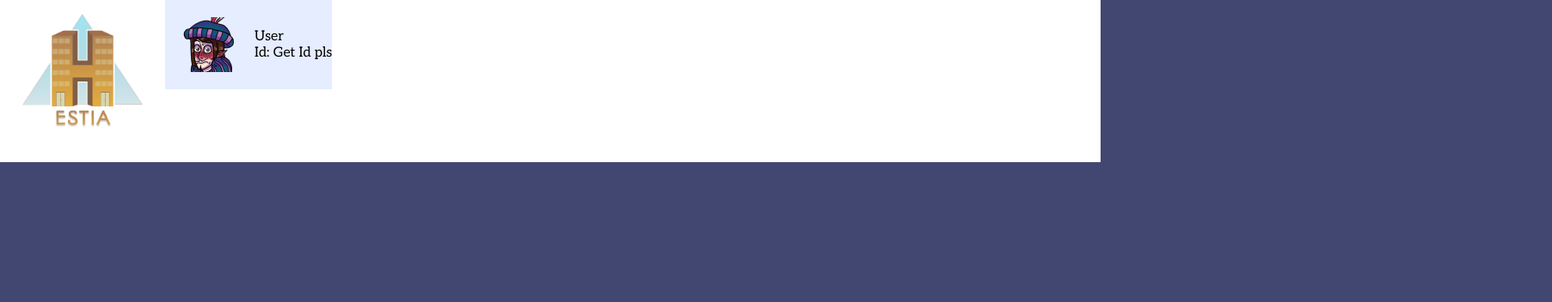
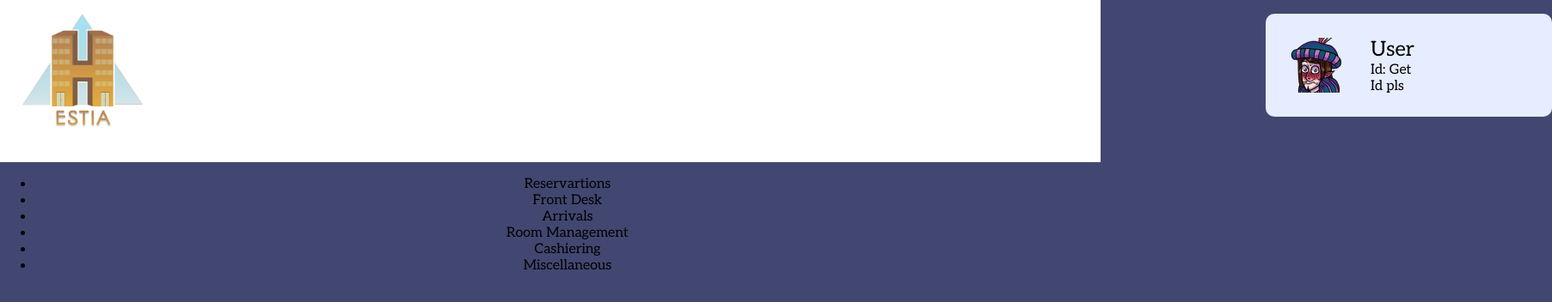
Before and after one commit to AAAlex-123/Hotel-Room-Management-System, a React (Create React App) app in the folder src/web/react-typescript-demo/: page /main in a window 1280 px wide. Shown: the top 352 px of the page at 86% size, 1805 px wide, since content can reach past the window. Built offline with nearby package versions, Linux system fonts and the light colour scheme.

Commit message:
Added sidebar and routes, still no sidebar UI

```diff
--- a/src/web/react-typescript-demo/src/App.tsx
+++ b/src/web/react-typescript-demo/src/App.tsx
@@ -3,6 +3,12 @@
 import Login from './Pages/Login';
 import { BrowserRouter as Router, Route, Routes } from 'react-router-dom';
 import MainScreen from './Pages/MainScreen';
+import Reservations from './Pages/Reservations';
+import FrontDesk from './Pages/FrontDesk';
+import Arrivals from './Pages/Arrivals';
+import RoomManagement from './Pages/RoomManagement';
+import Cashiering from './Pages/Cashiering';
+import Misc from './Pages/Misc';
 
 function App() {
   return (
@@ -10,6 +16,12 @@
       <Router>
         <Routes>
           <Route path="/main" element={<MainScreen/>}/>
+          <Route path="/reservations" element={<Reservations/>}/>
+          <Route path="/front desk" element={<FrontDesk/>}/>
+          <Route path="/arrivals" element={<Arrivals/>}/>
+          <Route path="/room management" element={<RoomManagement/>}/>
+          <Route path="/cashiering" element={<Cashiering/>}/>
+          <Route path="/misc" element={<Misc/>}/>
           <Route path="/" element={<Login/>}/>
         </Routes>
         </Router>
--- a/src/web/react-typescript-demo/src/Components/Component.css
+++ b/src/web/react-typescript-demo/src/Components/Component.css
@@ -2,8 +2,6 @@
 .main{
     display: flex;
     align-items: flex-start;
-    flex-shrink: 1;
-    position: relative;
     background-color: #FFFFFF;
 
 
@@ -14,7 +12,17 @@
     display:flex;
     flex-direction: row;
     float: right;
+    justify-content: flex-end;
+    border-radius: 10px;
+    padding: 0.5rem;
+    margin: 1rem;
+    padding-right: 10rem;
+    margin-left: 80rem;
+
+
 }
+
+
 
 .userIcon {
     padding: 1rem;
@@ -28,9 +36,14 @@
     display: flex;
     flex-direction: column;
     justify-content: center;
+    margin-left: 10px;
 
 }
 
 .userText{
     text-align: left;
 }
+
+nav {
+
+}
--- a/src/web/react-typescript-demo/src/Components/Layout.tsx
+++ b/src/web/react-typescript-demo/src/Components/Layout.tsx
@@ -1,7 +1,7 @@
 import React from 'react'
 import Button from "react-bootstrap/Button";
+import SideBar from './SideBar';
 import {Helmet} from "react-helmet";
-import { NavigateFunction } from 'react-router-dom';
 import './Component.css';
 
 
@@ -43,19 +43,13 @@
     <img src="./Assets/logo.png" alt="Logo" style={imageStyle}></img>
       <div className='bigBlock'><img className='userIcon' src="./Assets/Stop Being Horny.png" alt="Kontonussy" style={imageStyle2}></img>
         <div className='textBlock'>
-        <div className='userText'>User</div>
+        <div className='userText' style={{fontSize: '1.5rem'}}>User</div>
         <div className='userText'>Id: Get Id pls </div>
       {/* this is where we'll put username so anastasi help */}
           </div>
         </div>
       </div>
-
+        <SideBar/>
   </>
   )
 }
-
-
-function changePage(path: string, navigate: NavigateFunction){
-  navigate(path, {replace: true})
-
-}
--- /dev/null
+++ b/src/web/react-typescript-demo/src/Components/SideBar.tsx
@@ -0,0 +1,30 @@
+import React from 'react'
+import './Component.css';
+import { NavigateFunction } from 'react-router-dom';
+import { useNavigate } from "react-router-dom";
+
+export default function SideBar() {
+
+    const navigate= useNavigate()
+  return (
+    <>
+    <nav>
+    <ul className="nav-list">
+        <li onClick={() => changePage('/reservations', navigate)}>Reservartions</li>
+        <li onClick={() => changePage('/front desk', navigate)}>Front Desk</li>
+        <li onClick={() => changePage('/arrivals', navigate)}>Arrivals</li>
+        <li onClick={() => changePage('/room management', navigate)}>Room Management</li>
+        <li onClick={() => changePage('/cashiering', navigate)}>Cashiering</li>
+        <li onClick={() => changePage('/misc', navigate)}>Miscellaneous</li>
+
+      </ul>
+    </nav>
+    </>
+
+  )
+}
+
+function changePage(path: string, navigate: NavigateFunction){
+    navigate(path, {replace: true})
+
+  }
--- /dev/null
+++ b/src/web/react-typescript-demo/src/Pages/Arrivals.tsx
@@ -0,0 +1,9 @@
+import React, { Component } from 'react'
+import Layout from '../Components/Layout'
+
+export default function Arrivals () {
+    return (
+      <div>XDDDKDKDKD </div>
+
+    )
+  }
--- /dev/null
+++ b/src/web/react-typescript-demo/src/Pages/Cashiering.tsx
@@ -0,0 +1,9 @@
+import React, { Component } from 'react'
+import Layout from '../Components/Layout'
+
+export default function Cashiering () {
+    return (
+      <div>XDDDKDKDKD </div>
+
+    )
+  }
--- /dev/null
+++ b/src/web/react-typescript-demo/src/Pages/FrontDesk.tsx
@@ -0,0 +1,9 @@
+import React, { Component } from 'react'
+import Layout from '../Components/Layout'
+
+export default function FrontDesk () {
+    return (
+      <div>XDDDKDKDKD </div>
+
+    )
+  }
--- /dev/null
+++ b/src/web/react-typescript-demo/src/Pages/Misc.tsx
@@ -0,0 +1,9 @@
+import React, { Component } from 'react'
+import Layout from '../Components/Layout'
+
+export default function Misc () {
+    return (
+      <div>XDDDKDKDKD </div>
+
+    )
+  }
--- /dev/null
+++ b/src/web/react-typescript-demo/src/Pages/Reservations.tsx
@@ -0,0 +1,9 @@
+import React, { Component } from 'react'
+import Layout from '../Components/Layout'
+
+export default function Reservartions () {
+    return (
+      <div>XDDDKDKDKD </div>
+
+    )
+  }
--- /dev/null
+++ b/src/web/react-typescript-demo/src/Pages/RoomManagement.tsx
@@ -0,0 +1,9 @@
+import React, { Component } from 'react'
+import Layout from '../Components/Layout'
+
+export default function RoomManagement () {
+    return (
+      <div>XDDDKDKDKD </div>
+
+    )
+  }
```
